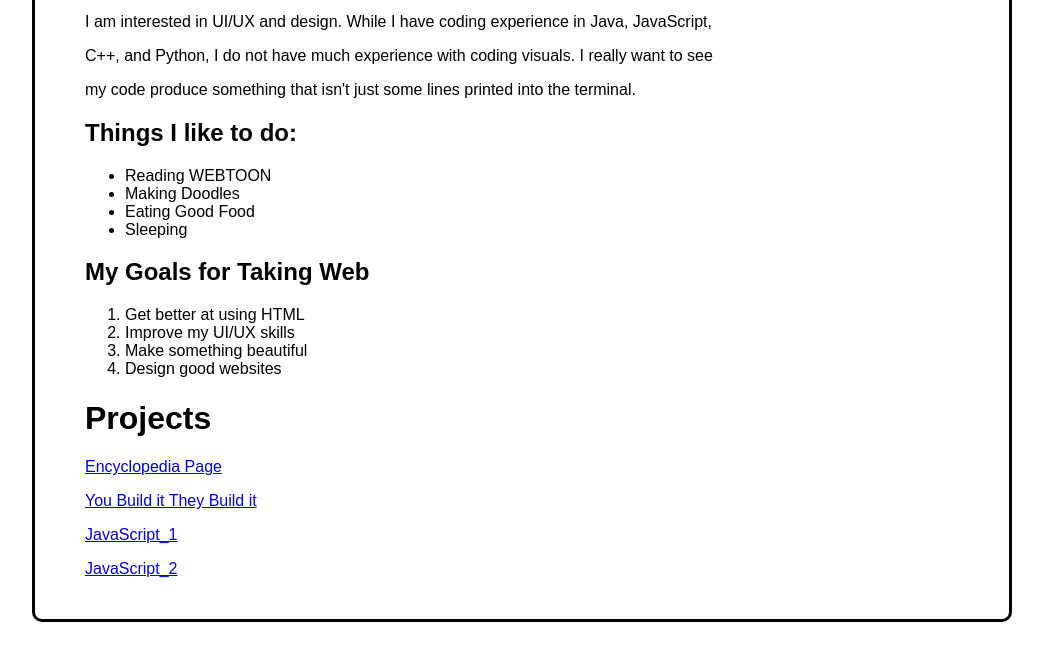
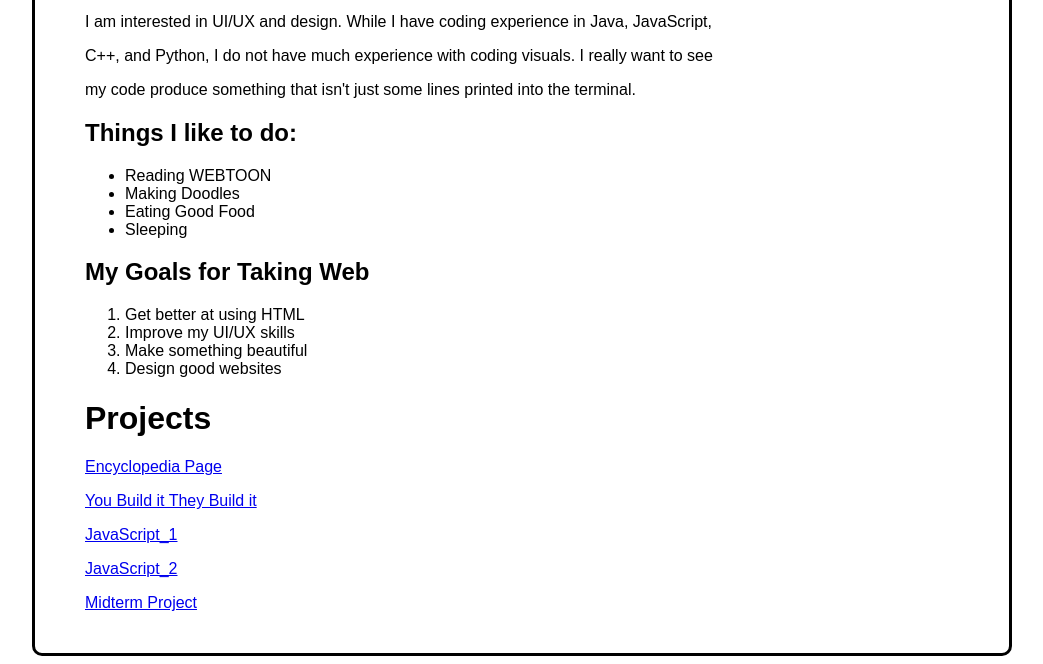
Before and after one commit to tranjames267/ATLS2200, a plain HTML site: page index.html in a window 1280 px wide. Shown: the part 551-1215 px from the top of the page, without its empty margins (118-1161 px from the left). Before the commit the page ends 1181 px from the top, so only its background shows below. Drawn offline with Linux system fonts and the light colour scheme.

Commit message:
Update index.html

```diff
--- a/index.html
+++ b/index.html
@@ -66,6 +66,7 @@
       <p> <a href="You_Build_it_They_Build_it\index.html" target="_blank"> You Build it They Build it </a> </p>
       <p> <a href="javaScript_1\index.html" target="_blank"> JavaScript_1 </a> </p>
       <p> <a href="javaScript_2\index.html" target="_blank"> JavaScript_2 </a> </p>
+      <p> <a href="Midterm_Project\index.html" target="_blank"> Midterm Project </a> </p>
     </Div>
 
   </body>
```
